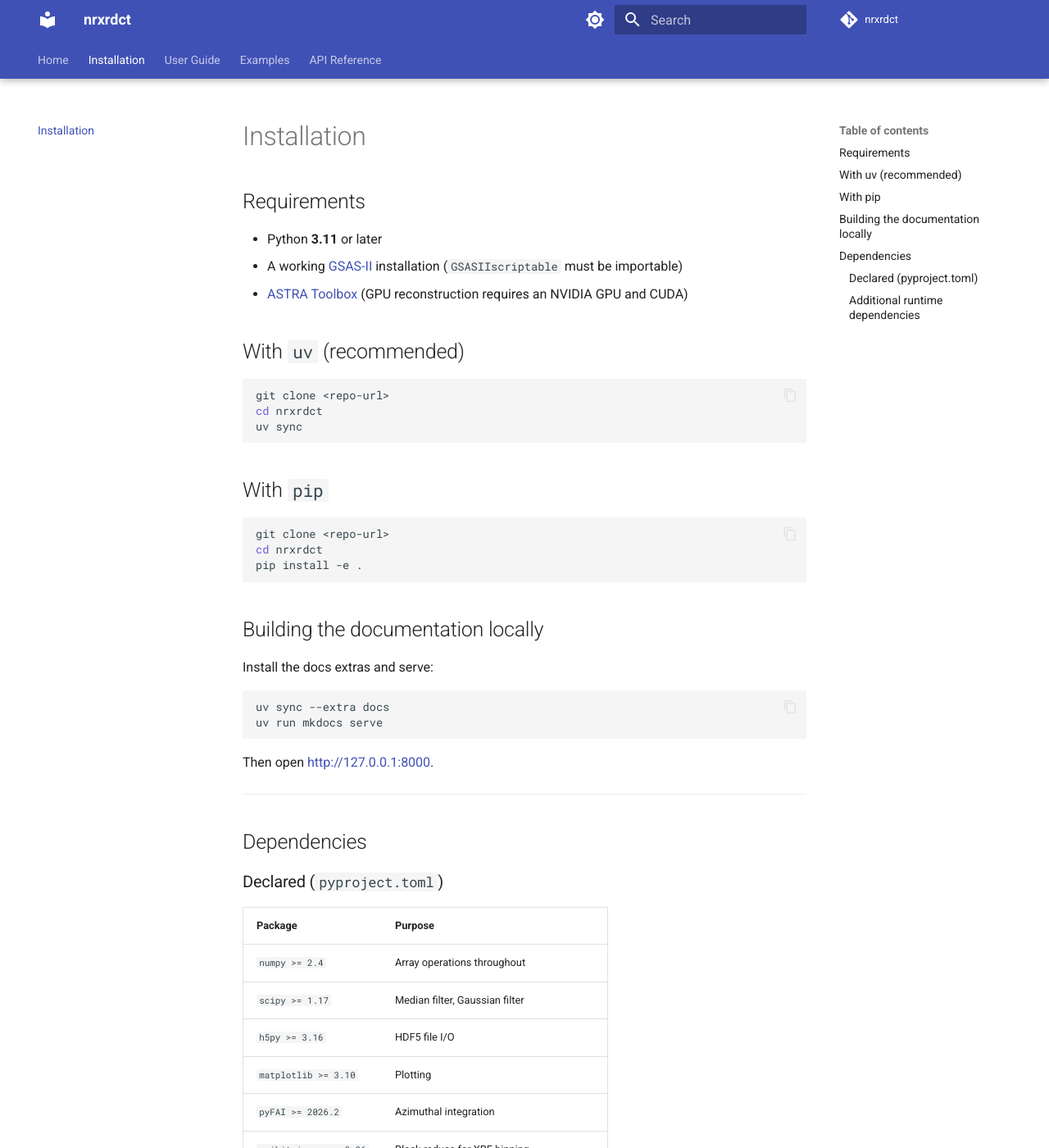
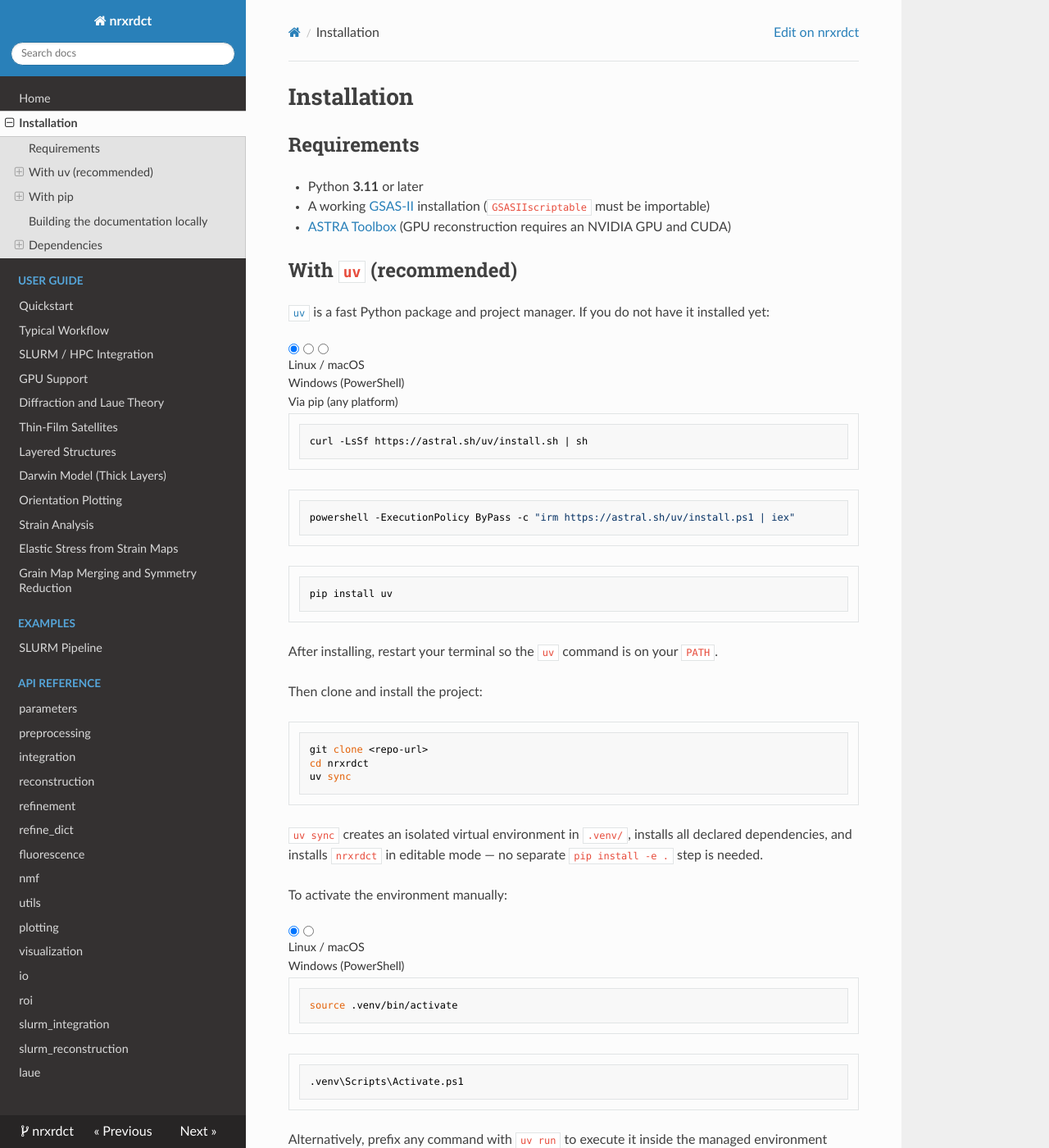
Before and after one commit to pedrodamas0803/nrxrdct, an MkDocs documentation site: the page built from docs/installation.md, in a window 1280 px wide and 1400 px high. Shown: the whole window at 82% size. Built offline with MkDocs 1.6.1, drawn with Linux system fonts in a browser that asks for light colours; nearby versions of some CDN libraries; comment, search, counter and statistics services are not loaded; some of the changed text lies outside the part shown.

````diff
--- a/docs/installation.md
+++ b/docs/installation.md
@@ -8,10 +8,80 @@
 
 ## With `uv` (recommended)
 
+[`uv`](https://docs.astral.sh/uv/) is a fast Python package and project manager. If you do not have it installed yet:
+
+=== "Linux / macOS"
+
+    ```bash
+    curl -LsSf https://astral.sh/uv/install.sh | sh
+    ```
+
+=== "Windows (PowerShell)"
+
+    ```powershell
+    powershell -ExecutionPolicy ByPass -c "irm https://astral.sh/uv/install.ps1 | iex"
+    ```
+
+=== "Via pip (any platform)"
+
+    ```bash
+    pip install uv
+    ```
+
+After installing, restart your terminal so the `uv` command is on your `PATH`.
+
+Then clone and install the project:
+
 ```bash
 git clone <repo-url>
 cd nrxrdct
 uv sync
+```
+
+`uv sync` creates an isolated virtual environment in `.venv/`, installs all declared dependencies, and installs `nrxrdct` in editable mode — no separate `pip install -e .` step is needed.
+
+To activate the environment manually:
+
+=== "Linux / macOS"
+
+    ```bash
+    source .venv/bin/activate
+    ```
+
+=== "Windows (PowerShell)"
+
+    ```powershell
+    .venv\Scripts\Activate.ps1
+    ```
+
+Alternatively, prefix any command with `uv run` to execute it inside the managed environment without activating it:
+
+```bash
+uv run python my_script.py
+uv run jupyter lab
+```
+
+### Registering a Jupyter kernel
+
+On shared Jupyter servers such as the ESRF Jupyter-SLURM portal, you need to register the environment as a named kernel so it appears in the launcher.
+
+```bash
+# Install ipykernel into the uv-managed environment
+uv add ipykernel
+
+# Register the kernel — the --name must be unique on the server
+uv run python -m ipykernel install --user --name nrxrdct --display-name "nrxrdct"
+```
+
+After refreshing the JupyterLab page the kernel **nrxrdct** will appear in the kernel selector.
+
+!!! tip
+    If you are on a SLURM-based Jupyter server (e.g. ESRF's [jupyter-slurm](https://jupyter-slurm.esrf.fr)), the kernel registration only needs to be done once per user account — the `--user` flag writes to `~/.local/share/jupyter/kernels/` which is shared across all sessions.
+
+To remove the kernel later:
+
+```bash
+jupyter kernelspec remove nrxrdct
 ```
 
 ## With `pip`
@@ -21,6 +91,18 @@ git clone <repo-url>
 cd nrxrdct
 pip install -e .
 ```
+
+### Registering a Jupyter kernel
+
+```bash
+pip install ipykernel
+python -m ipykernel install --user --name nrxrdct --display-name "nrxrdct"
+```
+
+After refreshing the JupyterLab page the kernel **nrxrdct** will appear in the kernel selector.
+
+!!! tip
+    Run these commands with the virtual environment that contains `nrxrdct` already activated, so the registered kernel points to the correct Python interpreter.
 
 ## Building the documentation locally
 
--- a/mkdocs.yml
+++ b/mkdocs.yml
@@ -5,30 +5,7 @@ repo_name: nrxrdct
 edit_uri: edit/main/docs/
 
 theme:
-  name: material
-  palette:
-    - scheme: default
-      primary: indigo
-      accent: indigo
-      toggle:
-        icon: material/brightness-7
-        name: Switch to dark mode
-    - scheme: slate
-      primary: indigo
-      accent: indigo
-      toggle:
-        icon: material/brightness-4
-        name: Switch to light mode
-  features:
-    - navigation.tabs
-    - navigation.tabs.sticky
-    - navigation.sections
-    - navigation.expand
-    - navigation.top
-    - search.highlight
-    - search.share
-    - content.code.copy
-    - content.code.annotate
+  name: readthedocs
 
 plugins:
   - search
````
Also changed, not shown: README.md (+203 -1 lines), 1 other file.
